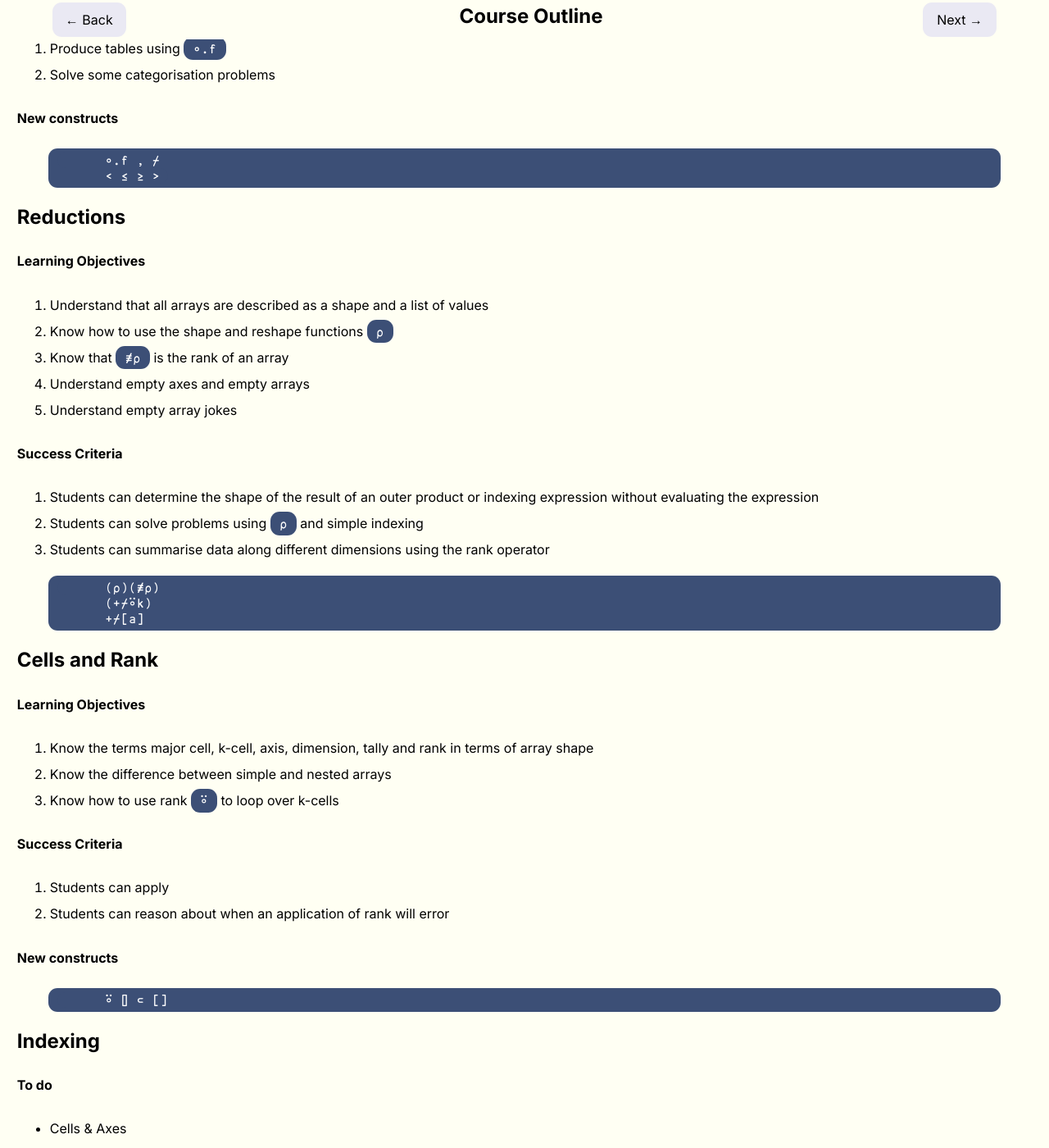
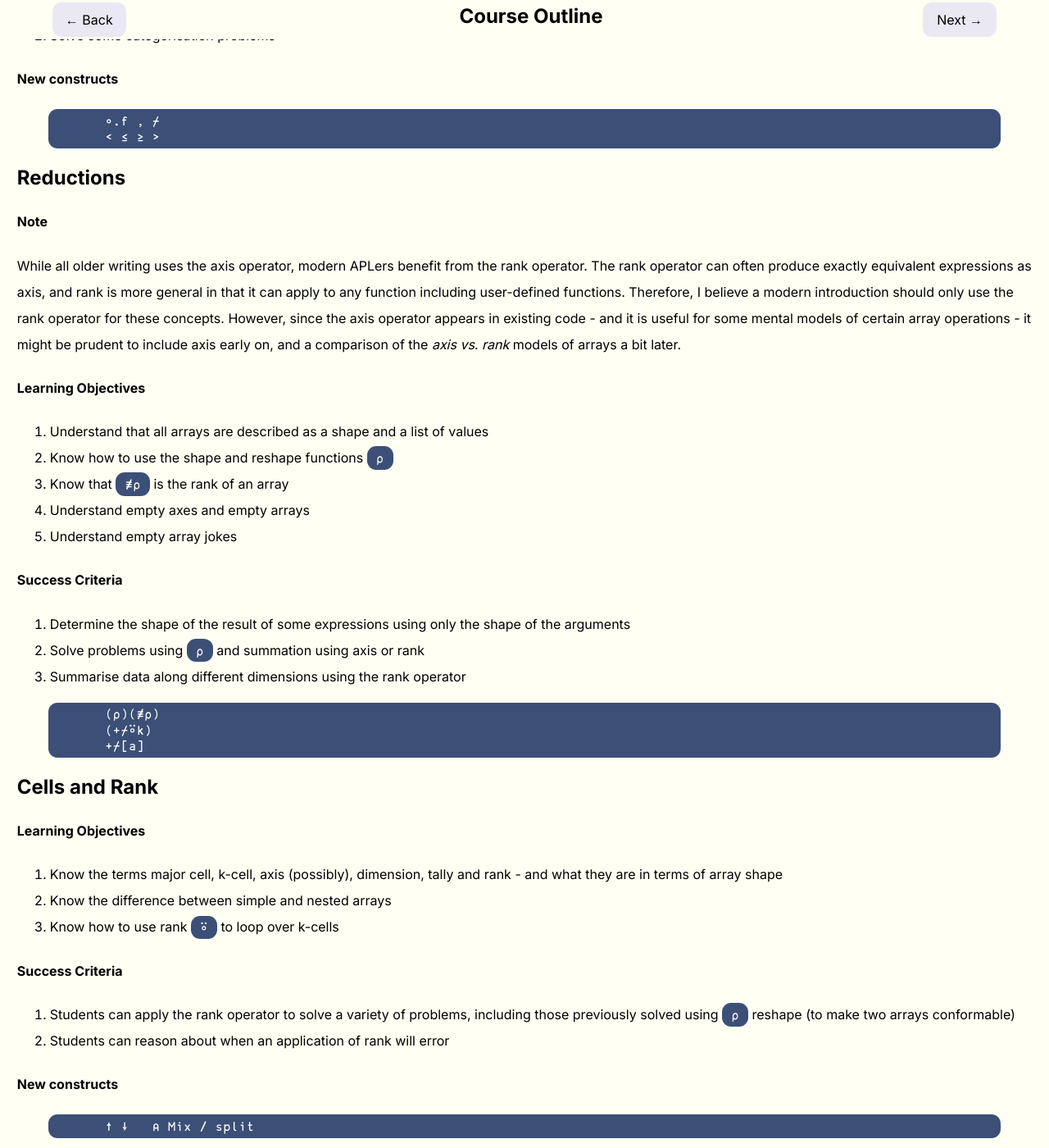
Before and after one commit to rikedyp/APLWorkshop, a Jekyll site: the page built from course/plan.md, in a window 1280 px wide and 1400 px high, scrolled down 2173 px. Shown: the whole window at 82% size. Built offline with Jekyll 4.4.1, drawn with Linux system fonts in a browser that asks for light colours; nearby versions of some CDN libraries; some of the changed text lies outside the part shown.

Commit message:
Update plan

````diff
--- a/course/plan.md
+++ b/course/plan.md
@@ -21,7 +21,6 @@ Introduction to APL and Problem Solving
 1. Understand conformance of arguments to scalar functions
 
 #### Success Criteria
-Students can:
 1. Type APL symbols
 1. Solve simple arithmetic problems using reductions
 1. Change the order of execution using parentheses
@@ -68,7 +67,7 @@ Primitives & Basic constructs:
 1. Know how to select from vectors using compress and square brackets
 
 #### Success Criteria
-1. Students can solve problems using selection
+1. Solve problems using selection
 
 New constructs:
 
@@ -95,6 +94,9 @@ New constructs:
 
 ## Reductions
 
+#### Note
+While all older writing uses the axis operator, modern APLers benefit from the rank operator. The rank operator can often produce exactly equivalent expressions as axis, and rank is more general in that it can apply to any function including user-defined functions. Therefore, I believe a modern introduction should only use the rank operator for these concepts. However, since the axis operator appears in existing code - and it is useful for some mental models of certain array operations - it might be prudent to include axis early on, and a comparison of the *axis vs. rank* models of arrays a bit later.
+
 #### Learning Objectives
 1. Understand that all arrays are described as a shape and a list of values
 1. Know how to use the shape and reshape functions `⍴`
@@ -103,9 +105,9 @@ New constructs:
 1. Understand empty array jokes
 
 #### Success Criteria
-1. Students can determine the shape of the result of an outer product or indexing expression without evaluating the expression
-1. Students can solve problems using `⍴` and simple indexing
-1. Students can summarise data along different dimensions using the rank operator
+1. Determine the shape of the result of some expressions using only the shape of the arguments
+1. Solve problems using `⍴` and summation using axis or rank
+1. Summarise data along different dimensions using the rank operator
 
 ```APL
       (⍴)(≢⍴)
@@ -116,31 +118,23 @@ New constructs:
 ## Cells and Rank
 
 #### Learning Objectives
-1. Know the terms major cell, k-cell, axis, dimension, tally and rank in terms of array shape
+1. Know the terms major cell, k-cell, axis (possibly), dimension, tally and rank - and what they are in terms of array shape
 1. Know the difference between simple and nested arrays
 1. Know how to use rank `⍤` to loop over k-cells
 
 #### Success Criteria
-1. Students can apply
+1. Students can apply the rank operator to solve a variety of problems, including those previously solved using `⍴` reshape (to make two arrays conformable)
 1. Students can reason about when an application of rank will error
 
 #### New constructs
 
 ```APL
-      ⍤ ⌷ ⊂ []
+      ↑ ↓   ⍝ Mix / split
 ```
 
 ## Indexing
 
 #### To do
-- Cells & Axes
-- Reshaping data for processing
-- Selecting data of different shapes
-    - Link to webinar
-- Index-of
-- High rank membership
-- PDI
-
 Example:
 Monthly sales data
 Reshape into years / quarters & do summaries
@@ -149,18 +143,20 @@ Reshape into years / quarters & do summaries
 1. Understand that the shape of an indexing expression is determined by the shape of the array of indices
 
 #### Success Criteria
+1. Students can determine the shape of the result of an indexing expression without executing (without the `⍴` shape function)
+1. Students can solve problems using `⍳` index-of with `[]` simple indexing
 
 #### New Constructs
 
 ```APL
       array[I]
       array[n m⍴I]
-      array[;;]
+      array[;n m⍴I;]
       a ⍳ b        ⍝ Index-of
       {(≢⍺)≥⍺⍳⍵}   ⍝ First-axis membership
 ```
 
-#### Optional Extra
+#### Optional Extras
 - `⌷⍤` Squad with rank
 - `⌷[]` Squad with axis
 - `,⍪⊖⌽` Other axis-optional primitives compared to their use with rank
@@ -180,7 +176,7 @@ Students can
 - Load a workspace
 - Copy names from a workspace
 - Create a named namespace
-- Copy functions into a namespace using NS.⎕CY
+- Copy functions into a namespace using `NS.⎕CY`
 
 #### New constructs:
 
@@ -208,23 +204,26 @@ Primitive Loops and Recursion
 
 #### Learning Objectives
 1. To understand stranding
+1. To know that "floating scalars" means that both the enclose and disclose of a simple scalar is itself
 1. Know how to use each `¨` to loop over elements
+1. Know how to use `⍣` for iteration
+1. Know how to use `∇` dfn recursion
+1. Know that the prototypes for numeric and character arrays are `0` and `' '` respectively.
 
 #### Success Criteria
-1.
+1. Determine the results of expressions involving stranding
+1. Solve problems using `¨ ⍣ ∇` different forms of iteration and recursion
 
-- Nested vs. Simple arrays
-- Stranding
-- Prototypes
-- Floating scalars
-- Primitive Loops
-- Dfn recursion
+#### New constructs
 
 ```APL
       ≡ ⍬ ''
       ¨ ⍤ ⍣
       {∇⍵}
+      ⊂ ⊃
 ```
+
+#### Examples
 
 ```APL
       enm←2 3⍴⍬
@@ -248,7 +247,9 @@ Primitive Loops and Recursion
 - `S←{⍺=0:⍵ ⋄ (⍺-1)S ⍵[⍋⍵[;⍺];]}`
 
 ## Files & IO
-Primitives, Commands & Basic constructs:
+How to read input and write output, both in the session and on the file system
+
+#### New constructs
 
 ```APL
       ⎕ ⍞ {//⎕VFI⍵}
@@ -259,12 +260,20 @@ Primitives, Commands & Basic constructs:
 ```
 
 ## Tools & Interfaces
-- Tool bar
+Practise using some of the tools provided by the IDE. It is likely that content from here will be redistributed throughout the course where specific tools are relevant to particular examples.
+
+- Tool bar (paste object, )
+- User commands
 - Graph
 - HttpCommand?
 
 ## Handling Data
-Primitives, Commands & Basic constructs:
+Practise using existing knowledge, as well as some new constructs, in tasks which involve handling "real" data (some of it may be from real sources, some may be created specifically to demonstrate a primitive or technique).
+
+#### To do
+IRL data e.g. https://www.kaggle.com/sudalairajkumar/daily-temperature-of-major-cities
+
+#### New constructs
 
 ```APL
       ⌸ ⍸ @ ⊤ ⊥
@@ -312,14 +320,27 @@ Primitives, Commands & Basic constructs:
 - Sparse Matrices
 
 ## User Defined Functions
-- Dfns
-- Tradfns
-- Tacit
+
+#### Learning Objectives
+1. Know when it is appropriate to use each form of user definition
+    1. Dfns for pure functions & data transformation
+    1. Tradfns for program control and system interaction
+    1. Tacit for idioms
+
+#### Success Criteria
+1. Reason about whether a particular function form is appropriate for a particular task
+1. Convert dfns to tacit and vice versa
+1. Spot errors when name class changes on assignment
+
+#### Optional Extra
+- User-defined operators
 
 ## Control Flow
+
+#### To do
 https://nbviewer.jupyter.org/github/rikedyp/LearnAPL/blob/master/Tutorials/MarkingTests.ipynb
 
-Primitives, Commands & Basic constructs:
+#### New constructs:
 
 ```APL
       :If :ElseIf :AndIf :OrIf :EndIf
@@ -365,6 +386,7 @@ Primitives, Commands & Basic constructs:
 - System functions & commands cheat sheet
 
 ## Out in the Wild
+Constructs which exist in older APL code but are considered problematic. Users will need to know what they mean, and may be required to use them to maintain the style of an existing code base.
 
 - GoTo, ppt 4, slide 105
 
@@ -379,7 +401,6 @@ Primitives, Commands & Basic constructs:
     "⎕PATH does not support derived functions and will not be extended to support them; nor will it be extended to support other types of functions that may be developed in the future. ⎕PATH may therefore be considered an archaic feature."
 
 ## Your Resources
-
 - APL Wiki
 - F1 / web help
 - Email
````
Also changed, not shown: other parts of course/plan.md (+4 -6 lines), course/notes.md (+41 -53 lines).
